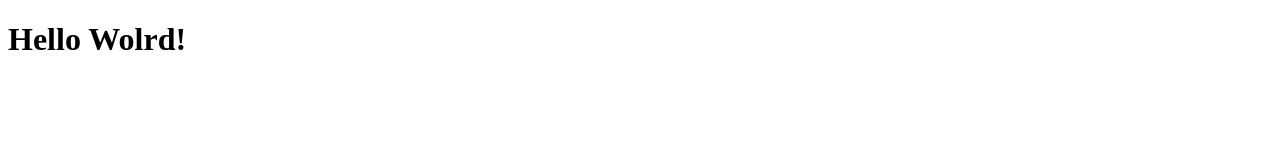
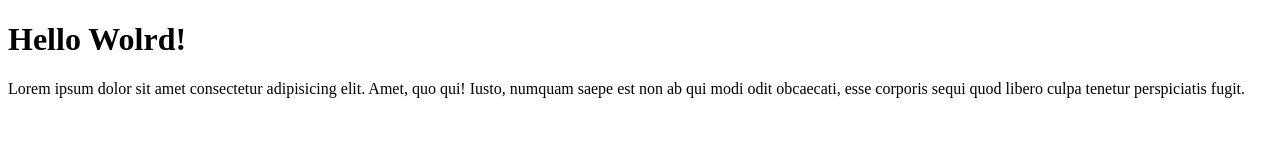
Before and after one commit to addyjuniaddy/gitremote, a plain HTML site: page index.html in a window 1280 px wide. Drawn offline with Linux system fonts and the light colour scheme.

Commit message:
menambahkan paragraf

```diff
--- a/index.html
+++ b/index.html
@@ -7,5 +7,6 @@
 </head>
 <body>
   <h1>Hello Wolrd!</h1>
+  <p>Lorem ipsum dolor sit amet consectetur adipisicing elit. Amet, quo qui! Iusto, numquam saepe est non ab qui modi odit obcaecati, esse corporis sequi quod libero culpa tenetur perspiciatis fugit.</p>
 </body>
 </html>
```
